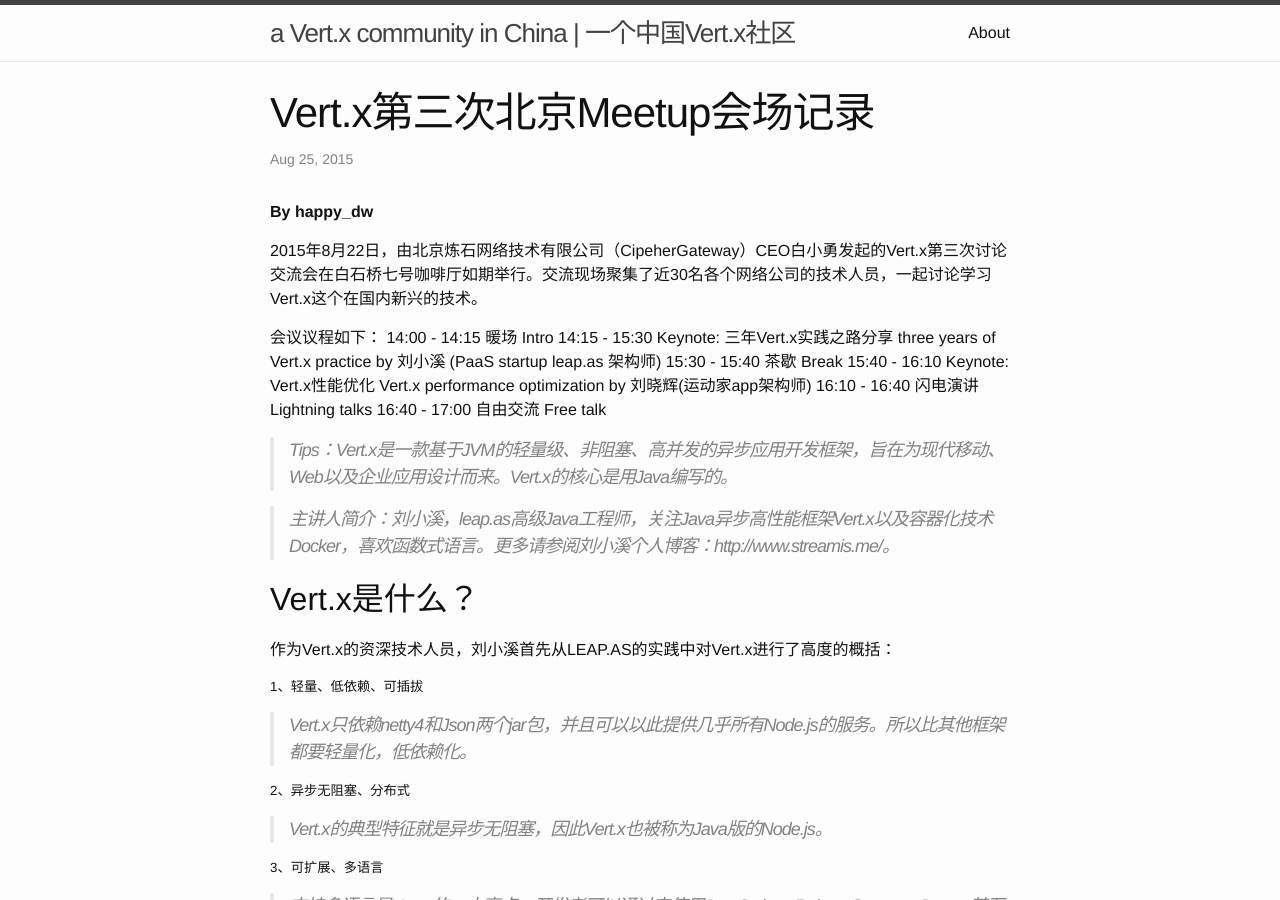
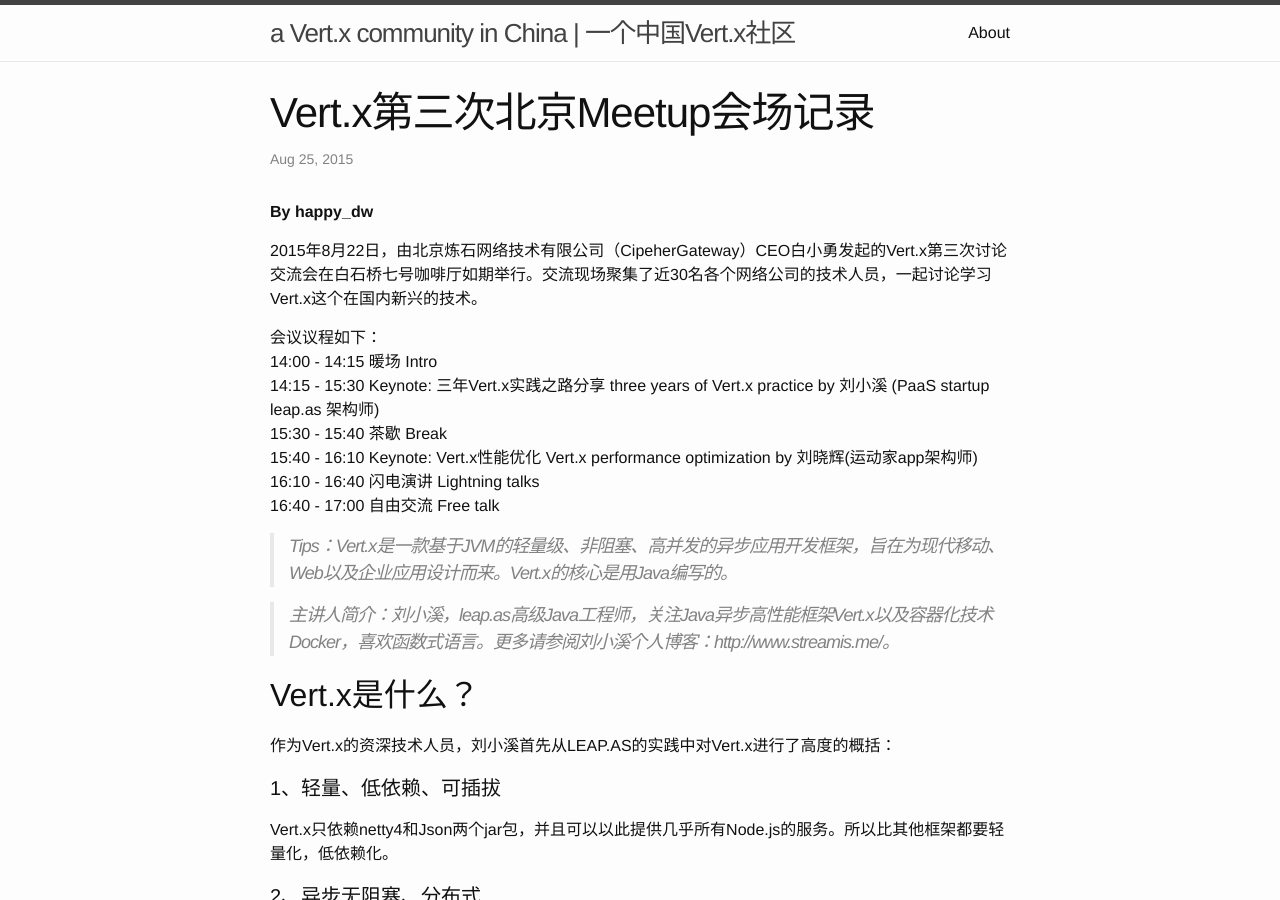
Before and after one commit to vertxer/vertxer.github.io, a Jekyll site: the page built from _posts/2015-08-22-Vert.x-Beijing-Meetup#3-record.md, in a window 1280 px wide and 900 px high. Built offline with Jekyll 4.4.1, drawn with Linux system fonts in a browser that asks for light colours; some of the changed text lies outside the part shown.

Commit message:
change the format

```diff
--- a/_posts/2015-08-22-Vert.x-Beijing-Meetup#3-record.md
+++ b/_posts/2015-08-22-Vert.x-Beijing-Meetup#3-record.md
@@ -8,7 +8,7 @@
 
 **By happy_dw**
 
-  2015年8月22日，由北京炼石网络技术有限公司（CipeherGateway）CEO白小勇发起的Vert.x第三次讨论交流会在白石桥七号咖啡厅如期举行。交流现场聚集了近30名各个网络公司的技术人员，一起讨论学习Vert.x这个在国内新兴的技术。
+2015年8月22日，由北京炼石网络技术有限公司（CipeherGateway）CEO白小勇发起的Vert.x第三次讨论交流会在白石桥七号咖啡厅如期举行。交流现场聚集了近30名各个网络公司的技术人员，一起讨论学习Vert.x这个在国内新兴的技术。
 
 会议议程如下：
 14:00 - 14:15 暖场 	Intro
@@ -26,67 +26,67 @@
 ## Vert.x是什么？
 
 作为Vert.x的资深技术人员，刘小溪首先从LEAP.AS的实践中对Vert.x进行了高度的概括：
-##### 1、轻量、低依赖、可插拔
+#### 1、轻量、低依赖、可插拔
 
->Vert.x只依赖netty4和Json两个jar包，并且可以以此提供几乎所有Node.js的服务。所以比其他框架都要轻量化，低依赖化。
+Vert.x只依赖netty4和Json两个jar包，并且可以以此提供几乎所有Node.js的服务。所以比其他框架都要轻量化，低依赖化。
 
-##### 2、异步无阻塞、分布式
+#### 2、异步无阻塞、分布式
 
->Vert.x的典型特征就是异步无阻塞，因此Vert.x也被称为Java版的Node.js。
+Vert.x的典型特征就是异步无阻塞，因此Vert.x也被称为Java版的Node.js。
 
-##### 3、可扩展、多语言
+#### 3、可扩展、多语言
 
->支持多语言是Vert.x的一大亮点。开发者可以通过它使用JavaScript、Ruby、Groovy、Java、甚至是混合语言来编写应用。
+支持多语言是Vert.x的一大亮点。开发者可以通过它使用JavaScript、Ruby、Groovy、Java、甚至是混合语言来编写应用。
 
-##### 4、Reactive
+#### 4、Reactive
 
 ## Vert.x的使用场景
 
-##### 1、高并发，I/O密集型应用
+#### 1、高并发，I/O密集型应用
 
-##### 2、微服务化应用
+#### 2、微服务化应用
 
->最近关于微服务的概念到处都在宣传，而Vert.x的verticle本身就是很好的一种服务定义，你可以把verticle看成一个service，也可以把verticle看成一个actor。这样你的视角会切到Actor模型里。本文我们将讨论如何基于Vert.x实现远程调用。
+最近关于微服务的概念到处都在宣传，而Vert.x的verticle本身就是很好的一种服务定义，你可以把verticle看成一个service，也可以把verticle看成一个actor。这样你的视角会切到Actor模型里。本文我们将讨论如何基于Vert.x实现远程调用。
 
->传统Java开发人员受EJB以及Spring的影响比较深，所以对面向接口编程了解的比较多。哪怕跨JVM也可以通过接口来调用对方提供的方法。这是非常友好方便的开发方式，因为框架层面做了服务发现以及服务生命周期的管理。
+传统Java开发人员受EJB以及Spring的影响比较深，所以对面向接口编程了解的比较多。哪怕跨JVM也可以通过接口来调用对方提供的方法。这是非常友好方便的开发方式，因为框架层面做了服务发现以及服务生命周期的管理。
 
->Vert.x本质上可以通过verticle来定义服务边界，通过EventBus来包装并提供服务，消费端可以根据EventBus的Address来调用暴露出来的服务。而服务的发现以及隐藏则由Vert.x包装掉，乍一看一切都显得很自然，仿佛Vert.x就是为微服务而生的。
+Vert.x本质上可以通过verticle来定义服务边界，通过EventBus来包装并提供服务，消费端可以根据EventBus的Address来调用暴露出来的服务。而服务的发现以及隐藏则由Vert.x包装掉，乍一看一切都显得很自然，仿佛Vert.x就是为微服务而生的。
 
-##### 3、嵌入式，微型通信系统
+#### 3、嵌入式，微型通信系统
 
 ## Vert.x3的主要改进
 
 作为从Vert.x1.0就开始着手研究的使用者，刘小溪给我们分析了Vert.x3.0针对2.0所做的改进：
 
-##### 1、废除Mod的概念，类层次扁平化
+#### 1、废除Mod的概念，类层次扁平化
 
-##### 2、完善了HTTPClient
+#### 2、完善了HTTPClient
 
->在Vert.x2.0的实现中，HTTPClient每次必须要绑定一个Host和一个Port，这种机制强制使用者在发送请求前必须先定义好Host和Port，所带来的后果就是：如果你想访问多个站点，就必须启用多个HTTPClient。在Vert.x3.0已经完善了这个问题。
+在Vert.x2.0的实现中，HTTPClient每次必须要绑定一个Host和一个Port，这种机制强制使用者在发送请求前必须先定义好Host和Port，所带来的后果就是：如果你想访问多个站点，就必须启用多个HTTPClient。在Vert.x3.0已经完善了这个问题。
 
-##### 3、所有参数可配置，抽象出SPI
+#### 3、所有参数可配置，抽象出SPI
 
->在Vert.x3.0中你可以不写配置文件，全部通过代码来进行其参数的配置。
+在Vert.x3.0中你可以不写配置文件，全部通过代码来进行其参数的配置。
 
-##### 4、支持分布式Lock，Counter，Map
+#### 4、支持分布式Lock，Counter，Map
 
-##### 5、增加了Metric的支持，EventLoop的阻塞检查
+#### 5、增加了Metric的支持，EventLoop的阻塞检查
 
->写过异步代码的开发人员相信都遇到过一个很头疼的问题，就是进程跑着跑着突然就阻塞住不动了。Vert.x默认提供了一个参数，使你可以动态检查你的进程是否被阻塞。如果是的话EventLoop会给你报一个异常。
+写过异步代码的开发人员相信都遇到过一个很头疼的问题，就是进程跑着跑着突然就阻塞住不动了。Vert.x默认提供了一个参数，使你可以动态检查你的进程是否被阻塞。如果是的话EventLoop会给你报一个异常。
 
-##### 6、提供了ExecuteBlocking接口
+#### 6、提供了ExecuteBlocking接口
 
-##### 7、完善了Log系统，以及单元测试框架
+#### 7、完善了Log系统，以及单元测试框架
 
-##### 8、Require Java8
+#### 8、Require Java8
 
 ## Vert.x的痛点
 
 虽然Vert.x3.0异步框架有着非常优秀的特性，但依然存在一些所谓的“痛点”。刘小溪针对他平时开发遇到的问题给我们分析了Vert.x中一些缺憾所在：
 
-##### 完全异步，对后端人员开发要求高
+#### 完全异步，对后端人员开发要求高
 
-##### 异步的痛点：
+#### 异步的痛点：
 
 * 异步操作之间的组合
 
@@ -94,47 +94,47 @@
 
 * 无法统一使用try/catch
 
-##### 若第三方不提供异步接口，则需要自己包装成异步
+#### 若第三方不提供异步接口，则需要自己包装成异步
 
-##### CallBack Hell
+#### CallBack Hell
 
->对策：
->>Handler With AtomicCounter
+对策：
+Handler With AtomicCounter
 
->>CompletableFuture
+CompletableFuture
 
->>RXJavaFRP思想
+RXJavaFRP思想
 
->>Quasar
+Quasar
 
 ## Vert.x在LEAP.AS的使用
 
 在基本介绍过Vert.x的相关知识之后，刘小溪分享了Vert.x在LEAP.AS中使用的实际案例：
 
-##### Vert.x与Docker结合
+#### Vert.x与Docker结合
 
-##### 使用Vertx-Jersey作为Rest框架
+#### 使用Vertx-Jersey作为Rest框架
 
-##### 使用Vertx-rpc作为微服务框架
+#### 使用Vertx-rpc作为微服务框架
 
-##### 使用ZooKeeper接口，增加ClusterwideMap状态变更通知
+#### 使用ZooKeeper接口，增加ClusterwideMap状态变更通知
 
-##### 改进EventBus的Round-Robin，使之可以支持多种load balance策略
+#### 改进EventBus的Round-Robin，使之可以支持多种load balance策略
 
 
 ## LEAP.AS踩过的一些坑
 
 因为Vert.x在国内毕竟算是一个新兴的技术，所以即使是刘小溪，在LEAP.AS的生产过程中也遇到了少坑：
 
-##### 多个Verticle实例之间共享数据必须使用Sharedable接口
+#### 多个Verticle实例之间共享数据必须使用Sharedable接口
 
-##### worker-pool-size是在多个Vertcile共享
+#### worker-pool-size是在多个Vertcile共享
 
-##### 操作大文件，必须使用Pump做流控，但是有Bug
+#### 操作大文件，必须使用Pump做流控，但是有Bug
 
-##### Vert.x3 HTTPClient关闭时的异常
+#### Vert.x3 HTTPClient关闭时的异常
 
-##### kill进程时，Hazelcast节点信息不删除
+#### kill进程时，Hazelcast节点信息不删除
 -----------
 -----------
 
@@ -142,7 +142,7 @@
 
 ## 	Vert.x性能优化
 
-##### 在EventBus写数据时，会自动进行内存的拷贝，导致性能损耗
+#### 在EventBus写数据时，会自动进行内存的拷贝，导致性能损耗
 
 针对该问题，刘晓辉分享了当时解决这个问题的两个方案：
 
```
